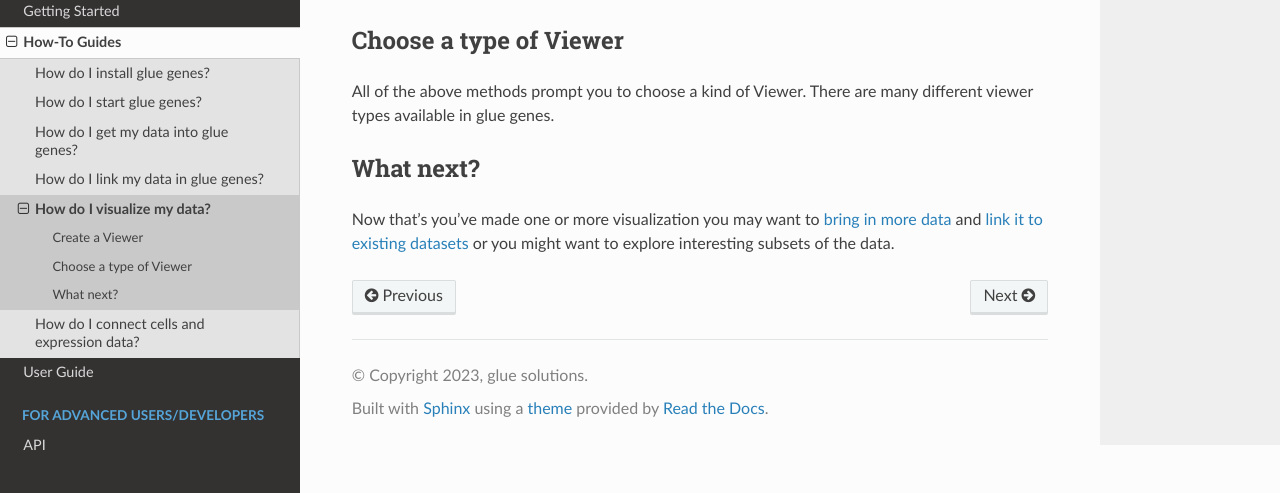
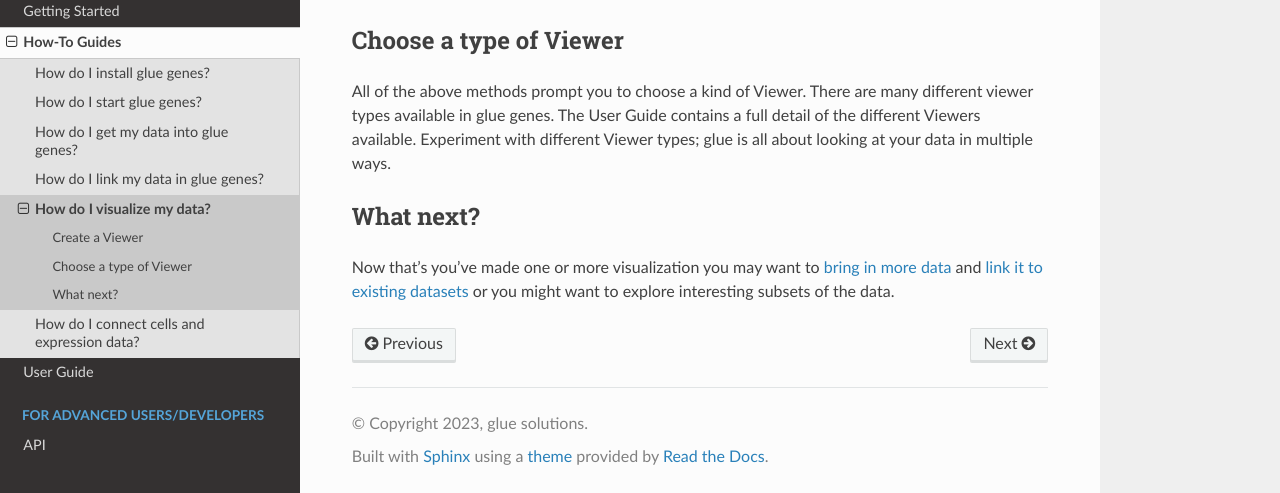
Before and after one commit to gluesolutions/glue-genes, a Sphinx documentation site: the page built from docs/source/how-to/visualize-data.rst, in a window 1280 px wide and 900 px high, scrolled down 1723 px, cut to the strip 407-900 px from the top of the window. Built offline with Sphinx 7.4.7 and the Read the Docs theme 2.0.0, drawn with Linux system fonts in a browser that asks for light colours.

Commit message:
Add section on basic data visualization

```diff
--- a/docs/source/how-to/visualize-data.rst
+++ b/docs/source/how-to/visualize-data.rst
@@ -38,11 +38,10 @@ There are multiple ways to create a Viewer and visualize a dataset in glue genes
 Choose a type of Viewer
 *************************
 
-All of the above methods prompt you to choose a kind of Viewer. There are many different viewer types available in glue genes.
+All of the above methods prompt you to choose a kind of Viewer. There are many different viewer types available in glue genes. The User Guide contains a full detail of the different Viewers available. Experiment with different Viewer types; glue is all about looking at your data in multiple ways.
 
 
 What next?
 **********
 
-Now that's you've made one or more visualization you may want
-to :ref:`bring in more data<Get Data In>` and :ref:`link it to existing datasets<Link Data>` or you might want to explore interesting subsets of the data.
+Now that's you've made one or more visualization you may want to :ref:`bring in more data<Get Data In>` and :ref:`link it to existing datasets<Link Data>` or you might want to explore interesting subsets of the data.
```
